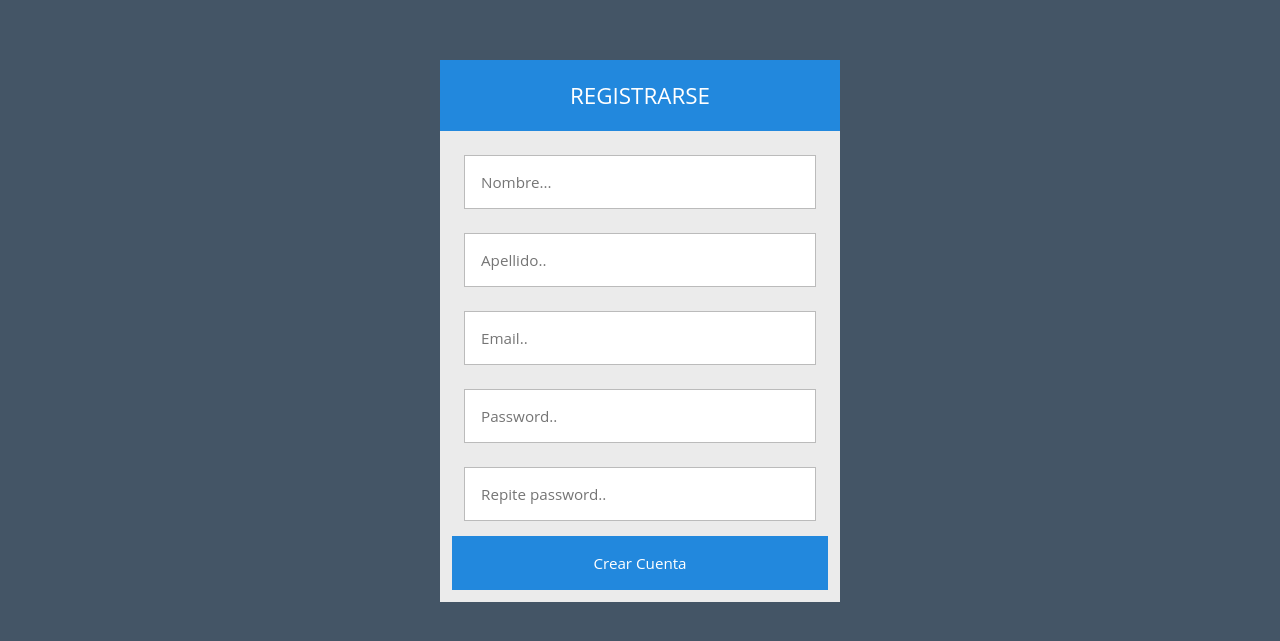
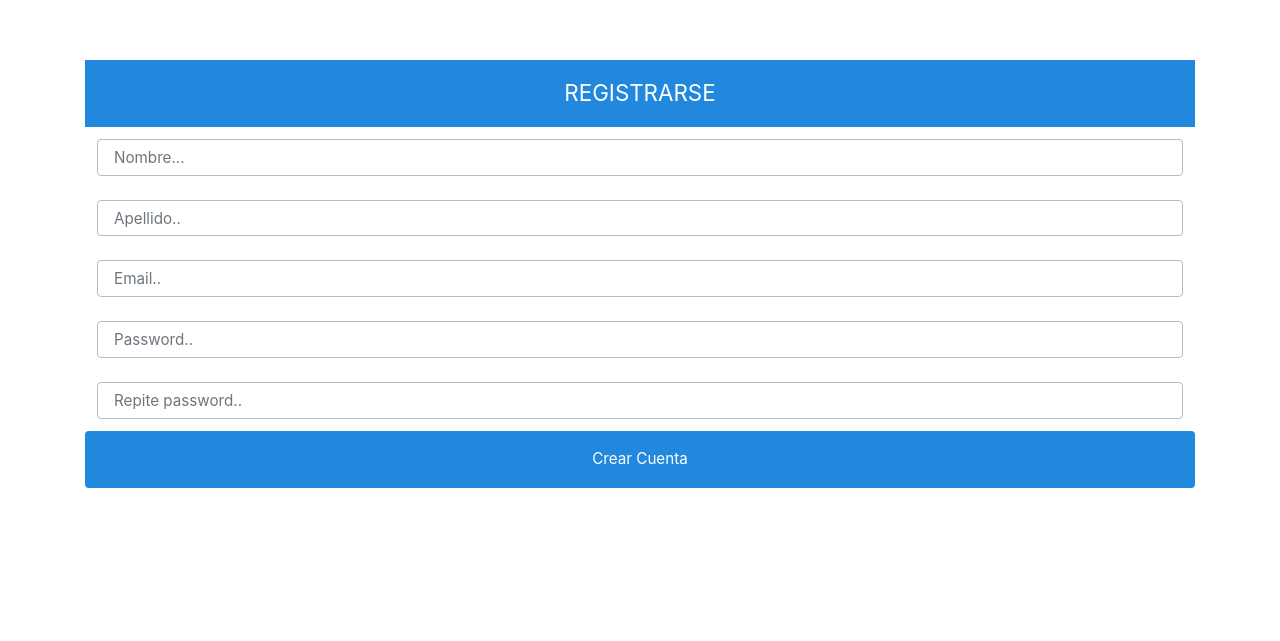
Before and after one commit to xavier-barrios/SGProfile, a PHP site: page /view/registro.php in a window 1280 px wide. Shown: the top 641 px of the page. Run offline with PHP 8.4, Linux system fonts and the light colour scheme.

Commit message:
codigo modificado

```diff
--- a/view/registro.php
+++ b/view/registro.php
@@ -5,23 +5,28 @@
     <meta name="viewport" content="width=device-width, initial-scale=1.0">
     <link rel="stylesheet" type="text/css" href="../css/login.css">
     <script src="../js/code.js"></script>
+    <meta name="viewport" content="width=device-width, initial-scale=1">
+  <link rel="stylesheet" href="https://maxcdn.bootstrapcdn.com/bootstrap/4.5.2/css/bootstrap.min.css">
+  <script src="https://ajax.googleapis.com/ajax/libs/jquery/3.5.1/jquery.min.js"></script>
+  <script src="https://cdnjs.cloudflare.com/ajax/libs/popper.js/1.16.0/umd/popper.min.js"></script>
+  <script src="https://maxcdn.bootstrapcdn.com/bootstrap/4.5.2/js/bootstrap.min.js"></script>
     <title>Registro</title>
 </head>
 <body>
-<div class="login" style="margin: 60px auto;">
+<div class="login container" style="margin: 60px auto;">
   <h2 class="login-header">Registrarse</h2>
-    <form class="login-container" action="registro.php" method="POST" onsubmit="return validarFor()">
-        <p><input type="text" class="validar" id="nombre" name="nombre" placeholder="Nombre..."></p>
+    <form  action="registro.php" method="POST" onsubmit="return validarFor()">
+        <p><input type="text" class="form-control" id="nombre" name="nombre" placeholder="Nombre..."></p>
 
-        <p><input type="text" class="validar" id="apellido" name="apellido" placeholder="Apellido.."></p>
+        <p><input type="text" class="form-control" id="apellido" name="apellido" placeholder="Apellido.."></p>
 
-        <p><input type="email" class="validar" id="email" name="email" placeholder="Email.."></p>
+        <p><input type="email" class="form-control" id="email" name="email" placeholder="Email.."></p>
 
-        <p><input type="password" class="validar" id="password" name="password" placeholder="Password.."></p>
+        <p><input type="password" class="form-control validar" id="password" name="password" placeholder="Password.."></p>
 
-        <p><input type="password" class="validar" id="password1" name="password1" placeholder="Repite password.."></p>
-        <div style="text-align: center; margin-bottom: 3px;" id="passwd"></div>
-        <input type="submit" value="Crear Cuenta" name="submit">
+        <p><input type="password" class="form-control validar" id="password1" name="password1" placeholder="Repite password.."></p>
+        <div id="passwd"></div>
+        <input type="submit" class="btn btn-primary" value="Crear Cuenta" name="submit">
   </form>
 </div>
 
```
Also changed, not shown: view/login.php (+12 -7 lines), public/hola.png (added), public/monitor.gif (added), public/tacos-1.jpg (added), public/tacos-2.jpg (added), public/tacos-3.jpg (added), public/yo.jpg (added).
